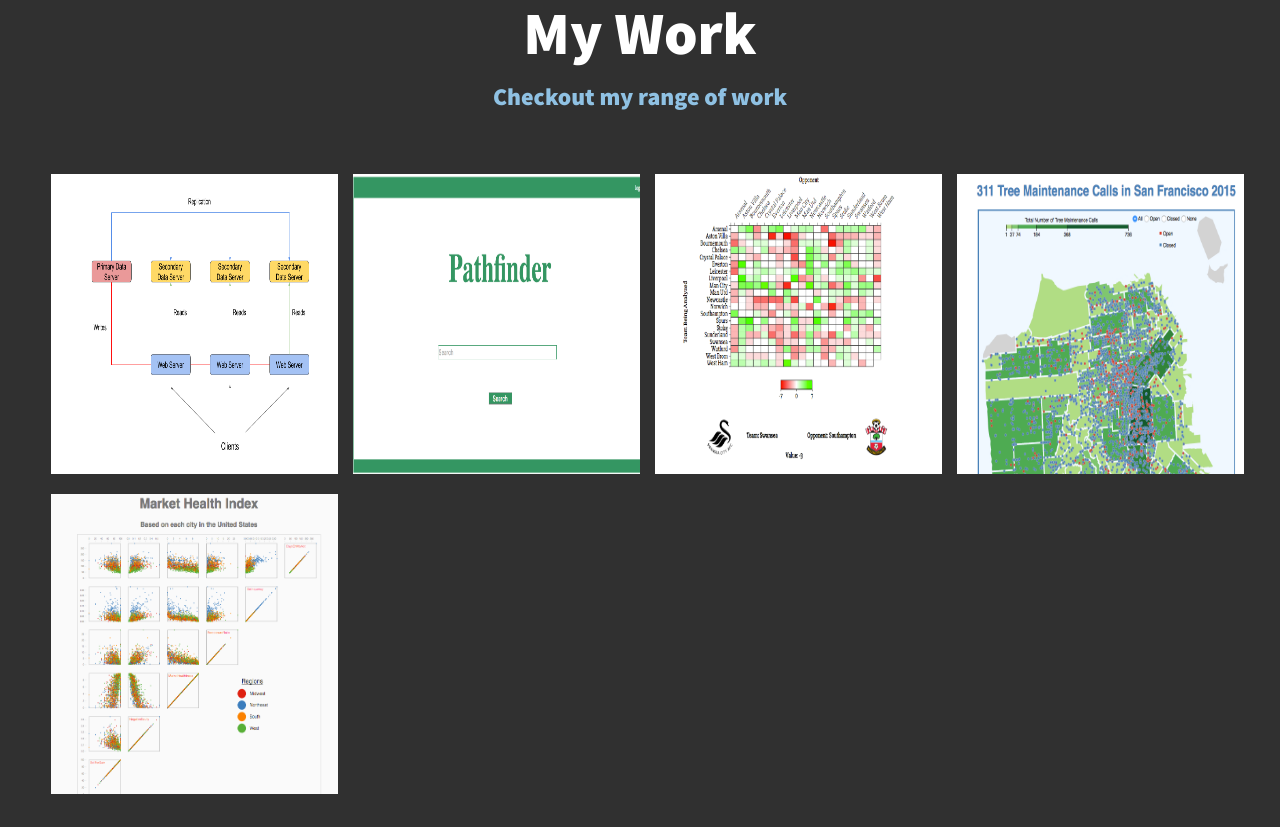
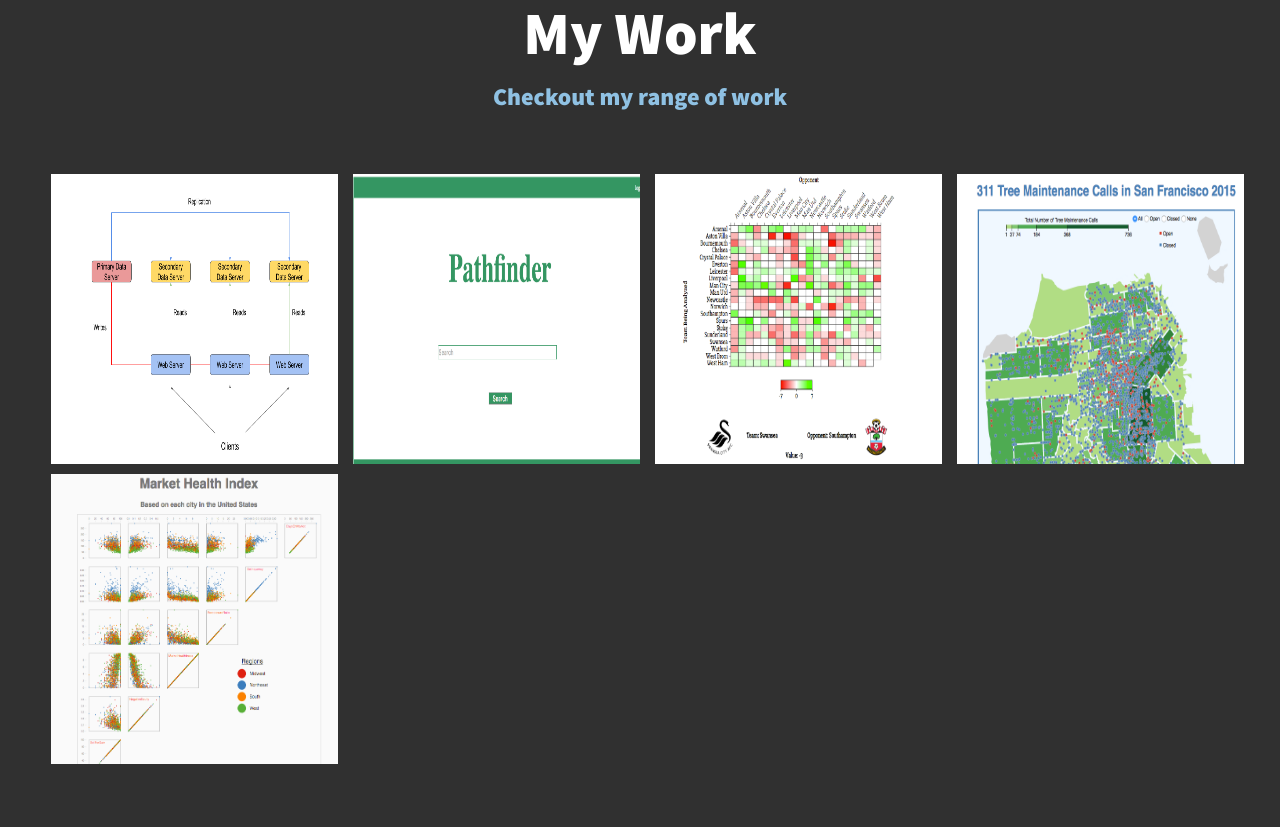
Before and after one commit to rmtrailor/rmtrailor.github.io, a plain HTML site: page index.html in a window 1280 px wide. Shown: the part 1933-2760 px from the top of the page. Drawn offline with nearby package versions, Linux system fonts and the light colour scheme.

Commit message:
Fix image scaling for resolutions above 1080p

```diff
--- a/css/style.css
+++ b/css/style.css
@@ -451,6 +451,8 @@ header {
 }
 
 .portfolio__item {
+  max-height: 300px;
+  max-width: 450px;
   overflow: hidden;
   background: none;
   border: none;
```
